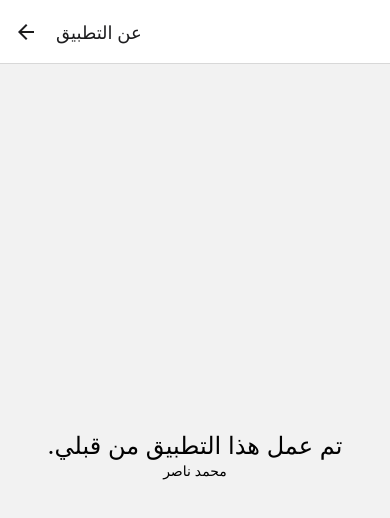
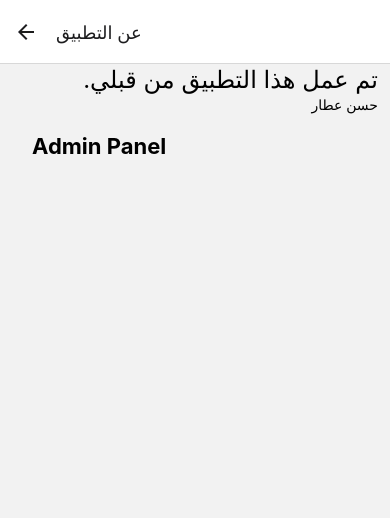
Before and after one commit to Mhamd977/id-app, a React Native app: screen /About in a window 390 px wide. Shown: the top 518 px of the page. Built offline with nearby package versions, Linux system fonts and the light colour scheme; no server answers; the database is empty.

Commit message:
admin pannel

```diff
--- /dev/null
+++ b/admin/AdminPanel.tsx
@@ -0,0 +1,133 @@
+// File: AdminPanel.tsx
+import React, { useState, useEffect } from 'react';
+import { View, Text, FlatList, Image, Button, StyleSheet, Alert } from 'react-native';
+import { collection, getDocs, updateDoc, doc, getFirestore, DocumentData,query, where } from 'firebase/firestore';
+import { app } from '../firebase/firebaseConfig';
+type Gender = 'Male' | 'Female';
+interface IdData {
+  id: string;
+  name: string;
+  lastName: string;
+  fatherName: string;
+  motherName: string;
+  gender: Gender;
+  dateOfBirth: string;
+  locationOfBirth: string;
+  governorate: string;
+  civilRegistryNumber: string;
+  maritalStatus: string;
+  bloodType: string;
+  idIssueDate: string;
+  address: string;
+  idNumber: string;
+  imageUrl: string;
+  status: 'pending' | 'verified';
+}
+
+
+const AdminPanel = () => {
+  const [idData, setIdData] = useState<IdData[]>([]);
+
+  const db = getFirestore(app);
+
+  useEffect(() => {
+    const fetchData = async () => {
+
+      try {
+        const q = query(collection(db, 'IdData'));
+        const querySnapshot = await getDocs(q);
+        const data: IdData[] = querySnapshot.docs.map(doc => ({
+          id: doc.id,
+          ...(doc.data() as Omit<IdData, 'id'>),
+        }));
+        setIdData(data);
+
+      } catch (error) {
+        Alert.alert("Error", "Failed to load data.");
+
+        console.error("Error fetching data: ", error);
+      }
+    };
+
+    fetchData();
+  }, []);
+
+ const handleVerify = async (id: string) => {
+    try {
+      await updateDoc(doc(db, 'IdData', id), {
+        status: 'verified'
+      });
+      setIdData(idData.map(item => item.id === id ? { ...item, status: 'verified' } : item));
+    } catch (error) {
+      console.error("Error updating document: ", error);
+      Alert.alert("Error", "Failed to update status.");
+    }
+  };
+
+  const renderItem = ({ item }: { item: IdData }) => (
+    <View style={styles.itemContainer}>
+      <Text style={styles.text}>Name: {item.name}</Text>
+      <Text style={styles.text}>Last Name: {item.lastName}</Text>
+      <Text style={styles.text}>Father's Name: {item.fatherName}</Text>
+      <Text style={styles.text}>Mother's Name: {item.motherName}</Text>
+      <Text style={styles.text}>Gender: {item.gender}</Text>
+      <Text style={styles.text}>Date of Birth: {item.dateOfBirth}</Text>
+      <Text style={styles.text}>Location of Birth: {item.locationOfBirth}</Text>
+      <Text style={styles.text}>Governorate: {item.governorate}</Text>
+      <Text style={styles.text}>Civil Registry Number: {item.civilRegistryNumber}</Text>
+      <Text style={styles.text}>Marital Status: {item.maritalStatus}</Text>
+      <Text style={styles.text}>Blood Type: {item.bloodType}</Text>
+      <Text style={styles.text}>ID Issue Date: {item.idIssueDate}</Text>
+      <Text style={styles.text}>Address: {item.address}</Text>
+      <Text style={styles.text}>ID Number: {item.idNumber}</Text>
+      <Image source={{ uri: item.imageUrl }} style={styles.image} />
+      <Text style={styles.text}>Status: {item.status}</Text>
+
+
+       {item.status === 'pending' && (
+
+        <Button title="Verify" onPress={() => handleVerify(item.id)} />
+      )}
+    </View>
+  );
+
+  return (
+    <View style={styles.container}>
+      <Text style={styles.title}>Admin Panel</Text>
+
+      <FlatList
+        data={idData}
+        renderItem={renderItem}
+        keyExtractor={item => item.id}
+      />
+    </View>
+  );
+};
+
+const styles = StyleSheet.create({
+  container: {
+    flex: 1,
+    padding: 20,
+  },
+  title: {
+    fontSize: 22,
+    fontWeight: 'bold',
+    marginBottom: 20,
+  },
+  itemContainer: {
+    marginBottom: 20,
+    padding: 10,
+    borderWidth: 1,
+    borderColor: '#ccc',
+  },
+  image: {
+    width: 200,
+    height: 200,
+    marginVertical: 10,
+  },
+  text:{
+    marginBottom: 5
+  }
+});
+
+export default AdminPanel;
--- a/screens/AboutScreen.tsx
+++ b/screens/AboutScreen.tsx
@@ -1,10 +1,16 @@
-import { View, Text } from 'react-native';
+import { View, Text, ScrollView } from 'react-native';
+import AdminPanel from '../admin/AdminPanel';
+import { Container } from '../components/container/Container';
 
 export default function AboutScreen() {
   return (
-    <View className="flex-1 items-center justify-center">
-      <Text className="text-2xl text-right">تم عمل هذا التطبيق من قبلي.</Text>
-      <Text className='text-right text-bold'>محمد ناصر</Text>
-    </View>
+    <ScrollView className="fr">
+      <Container>
+        <Text className="text-2xl text-right">تم عمل هذا التطبيق من قبلي.</Text>
+        <Text className='text-right text-bold'>حسن عطار</Text>
+
+        <AdminPanel />
+      </Container>
+    </ScrollView>
   );
 }
```
